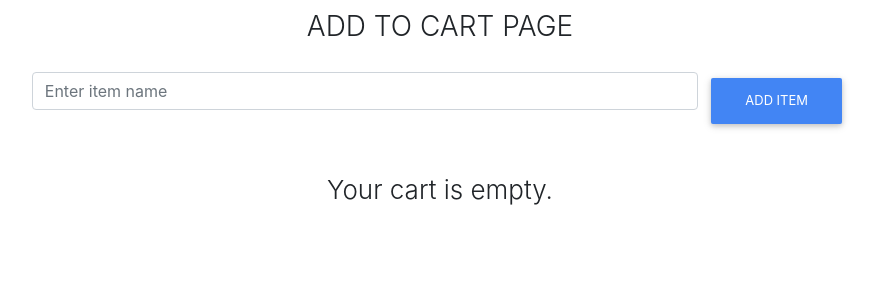
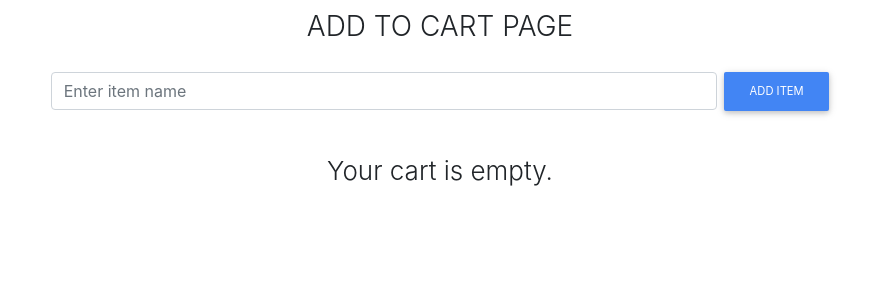
Before and after one commit to cnp96/react-training-tsx, a React (Create React App) app: page / in a window 1280 px wide. Shown: the top 300 px of the page, without its empty margins (200-1076 px from the left). Built offline with nearby package versions, Linux system fonts and the light colour scheme.

Commit message:
Added cartItem component and fixed UI

```diff
--- a/src/components/AddToCart/index.tsx
+++ b/src/components/AddToCart/index.tsx
@@ -86,7 +86,7 @@ class AddToCart extends React.Component<AddToCartProps, AddToCartState> {
         </div>
         &nbsp;
         <button
-          className="btn btn-primary"
+          className="btn btn-md btn-primary m-0"
           onClick={() => {
             this.resetItemName();
             onAddItemClick(this.state.itemId);
--- a/src/components/Cart/cart.css
+++ b/src/components/Cart/cart.css
@@ -47,7 +47,6 @@
   width: 40%;
 }
 .cart-info-container > button {
-  width: 50%;
   margin: 20px 0 0 auto !important;
 }
 .cart-info-row {
--- a/src/components/Cart/index.tsx
+++ b/src/components/Cart/index.tsx
@@ -1,10 +1,7 @@
 import React from "react";
 import "./cart.css";
 import AddToCart from "../AddToCart";
-
-export interface CartProps {
-  items: ItemSchema[];
-}
+import CartItem from "../CartItem";
 
 export interface ItemSchema {
   id: string;
@@ -12,6 +9,10 @@ export interface ItemSchema {
   quantity: number;
   price: number;
   discount: number;
+}
+
+export interface CartProps {
+  items: ItemSchema[];
 }
 
 export interface CartState {
@@ -22,13 +23,39 @@ export interface CartState {
 class Cart extends React.Component<CartProps, CartState> {
   state = {
     allItems: [...this.props.items],
-    cartItems: []
+    cartItems: new Array<ItemSchema>()
   };
 
-  removeItem(index: number) {
+  removeItem(id: string) {
+    const { cartItems, allItems } = this.state;
+    const newCartItems = cartItems.filter(item => item.id !== id);
+
+    const removedItem = this.props.items.filter(item => item.id === id)[0];
+    if (removedItem !== undefined) {
+      allItems.push(removedItem);
+    }
+    this.setState({ cartItems: newCartItems, allItems });
+  }
+
+  incrementItem(id: string) {
     const cartItems = [...this.state.cartItems];
-    cartItems.splice(index, 1);
-    this.setState({ cartItems });
+    for (let item of cartItems) {
+      if (item.id === id) {
+        item.quantity += 1;
+        this.setState({ cartItems });
+        break;
+      }
+    }
+  }
+  decrementItem(id: string) {
+    const cartItems = [...this.state.cartItems];
+    for (let item of cartItems) {
+      if (item.id === id && item.quantity > 1) {
+        item.quantity -= 1;
+        this.setState({ cartItems });
+        break;
+      }
+    }
   }
 
   addToCart(id: string) {
@@ -59,35 +86,13 @@ class Cart extends React.Component<CartProps, CartState> {
         <ul className="list-group">
           {cartItems.map((item: ItemSchema, index) => {
             return (
-              <li key={index} className="card list-group-item">
-                <div className="center-v" style={{ width: "40%" }}>
-                  <span className="text-muted">Item Name</span>
-                  <span className="text-active">{item.name}</span>
-                </div>
-
-                <div className="center-v">
-                  <span className="text-muted">Quantity</span>
-                  <div>
-                    <button className="btn btn-warning">-</button>
-                    <span className="text-active"> {item.quantity} </span>
-                    <button className="btn btn-success">+</button>
-                  </div>
-                </div>
-
-                <div className="center-v">
-                  <span className="text-muted">Price</span>
-                  <span className="text-active">Rs. {item.price}</span>
-                </div>
-
-                <div className="center-v">
-                  <button
-                    className="btn btn-danger"
-                    onClick={() => this.removeItem(index)}
-                  >
-                    Remove
-                  </button>
-                </div>
-              </li>
+              <CartItem
+                key={index}
+                item={item}
+                onRemoveClick={id => this.removeItem(id)}
+                onDecrementClick={id => this.decrementItem(id)}
+                onIncrementClick={id => this.incrementItem(id)}
+              />
             );
           })}
         </ul>
--- /dev/null
+++ b/src/components/CartItem/index.tsx
@@ -0,0 +1,56 @@
+import * as React from "react";
+import { ItemSchema } from "../Cart";
+
+export interface CartItemProps {
+  item: ItemSchema;
+  onRemoveClick: (id: string) => void;
+  onIncrementClick: (id: string) => void;
+  onDecrementClick: (id: string) => void;
+}
+
+const CartItem: React.SFC<CartItemProps> = props => {
+  const { item, onRemoveClick, onDecrementClick, onIncrementClick } = props;
+  return (
+    <li className="card list-group-item">
+      <div className="center-v" style={{ width: "40%" }}>
+        <span className="text-muted">Item Name</span>
+        <span className="text-active">{item.name}</span>
+      </div>
+
+      <div className="center-v">
+        <span className="text-muted">Quantity</span>
+        <div>
+          <button
+            className="btn btn-sm btn-warning m-0"
+            onClick={() => onDecrementClick(item.id)}
+          >
+            -
+          </button>
+          <span className="text-active mr-1 ml-1"> {item.quantity} </span>
+          <button
+            className="btn btn-sm btn-success m-0"
+            onClick={() => onIncrementClick(item.id)}
+          >
+            +
+          </button>
+        </div>
+      </div>
+
+      <div className="center-v">
+        <span className="text-muted">Price</span>
+        <span className="text-active">Rs. {item.price}</span>
+      </div>
+
+      <div className="center-v">
+        <button
+          className="btn btn-sm btn-danger"
+          onClick={() => onRemoveClick(item.id)}
+        >
+          Remove
+        </button>
+      </div>
+    </li>
+  );
+};
+
+export default CartItem;
```
